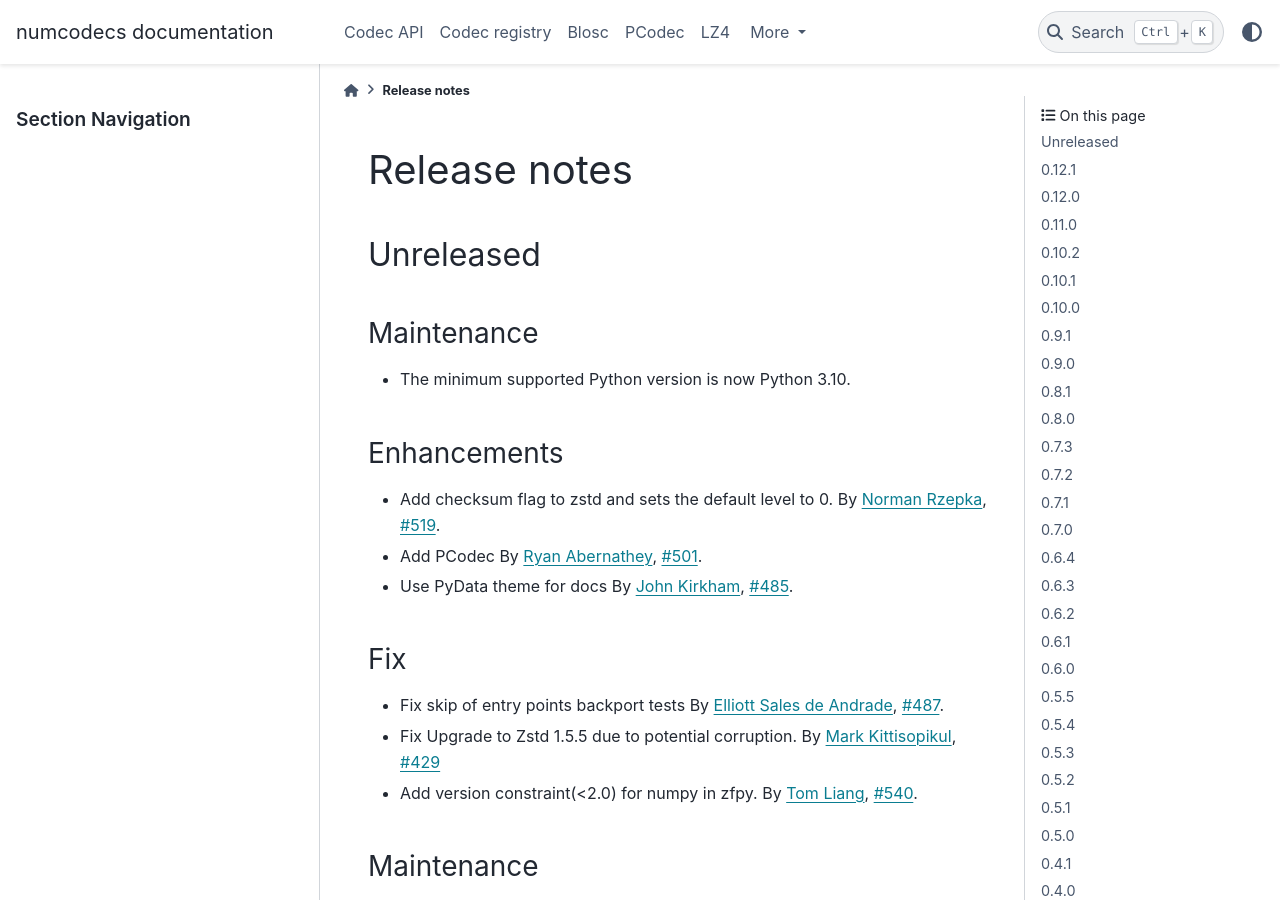
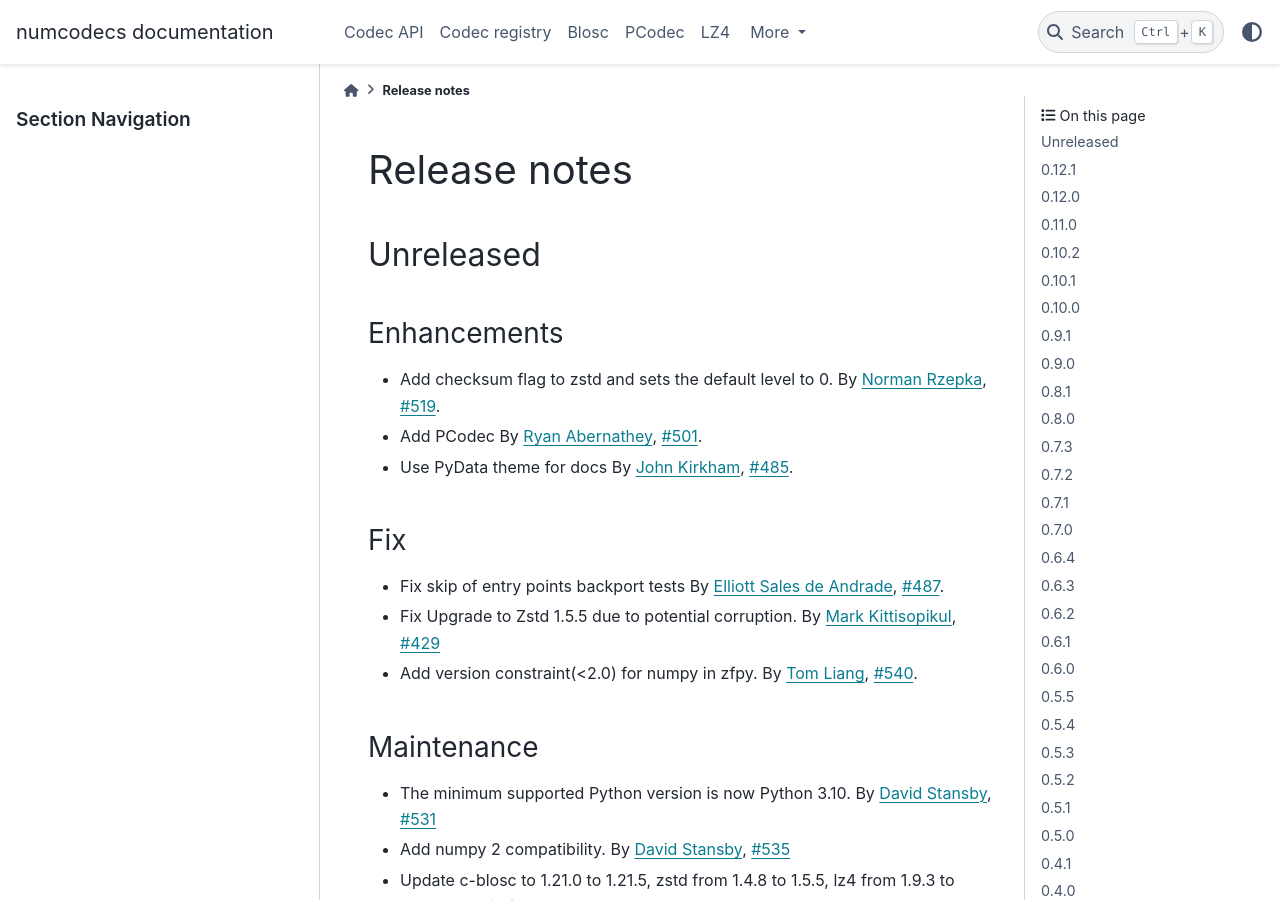
Before and after one commit to zarr-developers/numcodecs, a Sphinx documentation site: the page built from docs/release.rst, in a window 1280 px wide and 900 px high. Built offline with Sphinx 7.4.7 and the PyData theme 0.15.4, drawn with Linux system fonts in a browser that asks for light colours; the version number could not be read and is left out.

Commit message:
Add release docs for PRs

```diff
--- a/docs/release.rst
+++ b/docs/release.rst
@@ -10,10 +10,6 @@ Release notes
 
 Unreleased
 ----------
-
-Maintenance
-~~~~~~~~~~~
-* The minimum supported Python version is now Python 3.10.
 
 Enhancements
 ~~~~~~~~~~~~
@@ -36,6 +32,10 @@ Fix
 
 Maintenance
 ~~~~~~~~~~~
+* The minimum supported Python version is now Python 3.10.
+  By :user:`David Stansby <dstansby>`, :issue:`531`
+* Add numpy 2 compatibility.
+  By :user:`David Stansby <dstansby>`, :issue:`535`
 * Update c-blosc to 1.21.0 to 1.21.5, zstd from 1.4.8 to 1.5.5,
   lz4 from 1.9.3 to 1.9.4, and zlib from 1.2.8 to to 1.2.13
   By :user:`Mark Kittisopikul <mkitti>`, :issue:`500`
```
